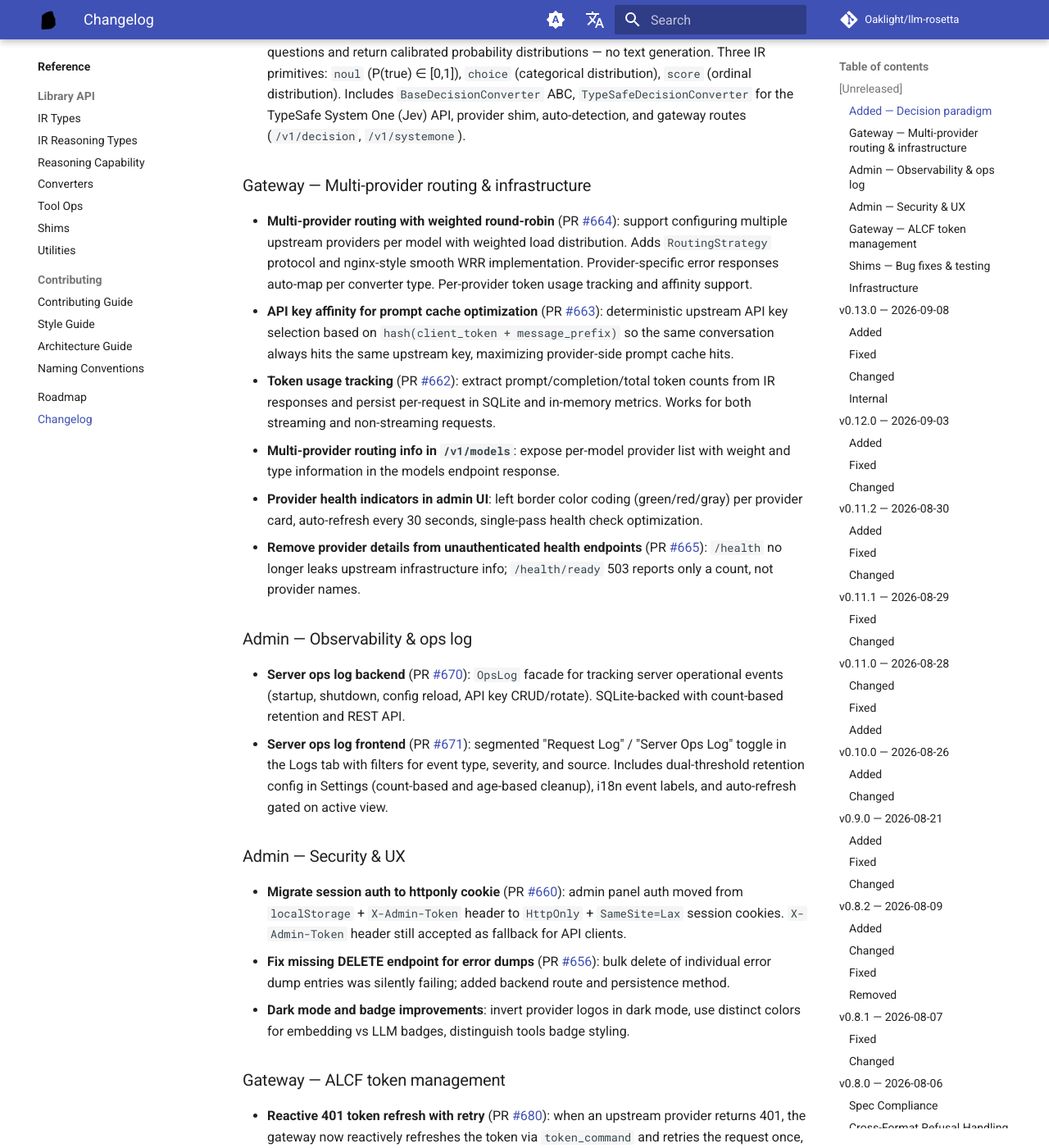
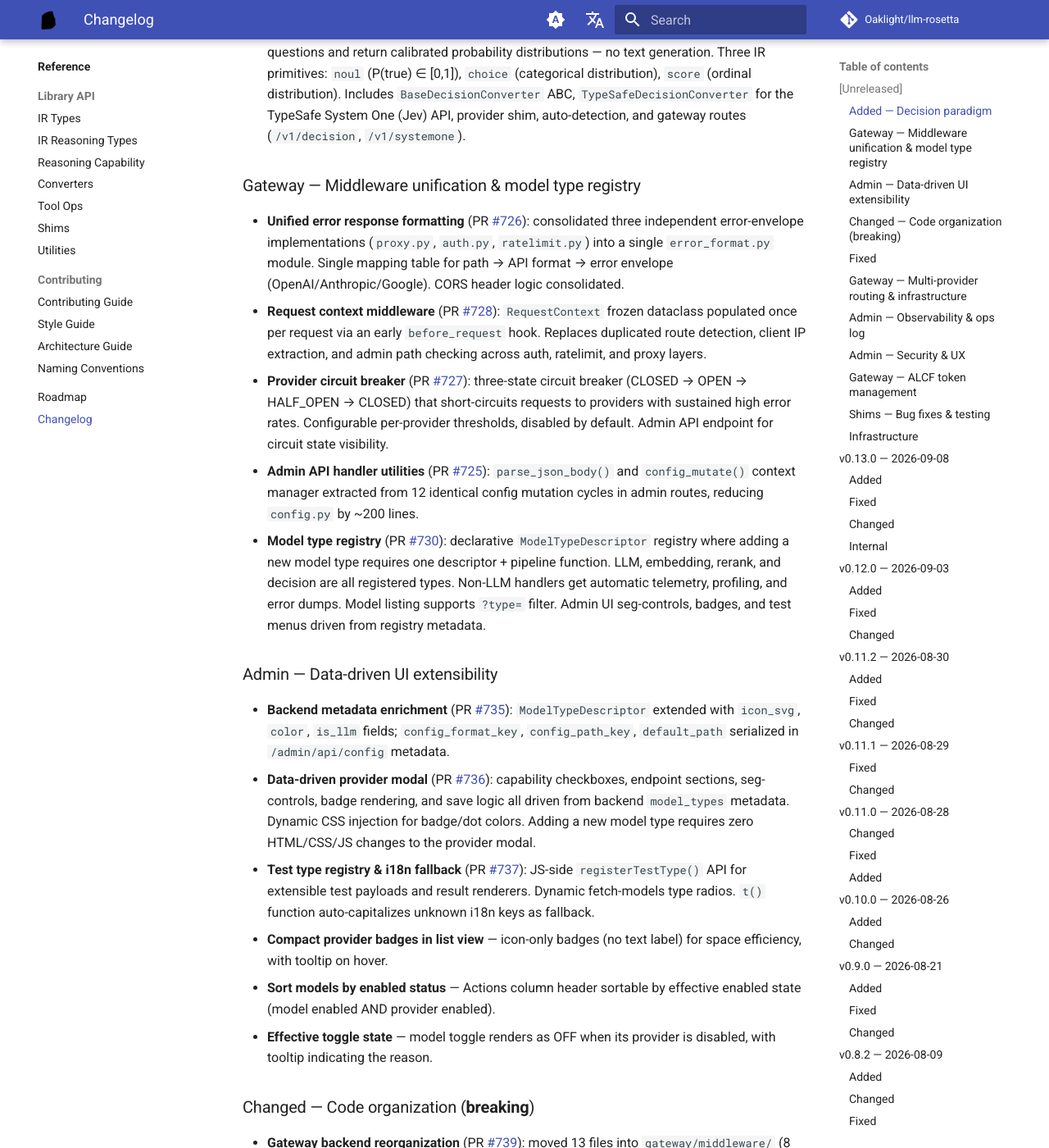
Before and after one commit to Oaklight/llm-rosetta, an MkDocs documentation site: the page built from docs/changelog.md, in a window 1280 px wide and 1400 px high, scrolled down 456 px. Shown: the whole window at 82% size. Built offline with MkDocs 1.6.1 and Material for MkDocs 9.7.7, drawn with Linux system fonts in a browser that asks for light colours; comment, search, counter and statistics services are not loaded; some of the changed text lies outside the part shown.

Commit message:
docs: add middleware epic, UI extensibility, and code reorganization to changelog

```diff
--- a/docs/changelog.md
+++ b/docs/changelog.md
@@ -11,6 +11,35 @@ All notable changes to LLM-Rosetta are documented here. This project follows [Ke
 ### Added — Decision paradigm
 
 - **Decision model paradigm** (PR [#705](https://github.com/Oaklight/llm-rosetta/pull/705)): new model category alongside chat, embedding, and rerank for probabilistic structured decisions. Decision models evaluate state against typed questions and return calibrated probability distributions — no text generation. Three IR primitives: `noul` (P(true) ∈ [0,1]), `choice` (categorical distribution), `score` (ordinal distribution). Includes `BaseDecisionConverter` ABC, `TypeSafeDecisionConverter` for the TypeSafe System One (Jev) API, provider shim, auto-detection, and gateway routes (`/v1/decision`, `/v1/systemone`).
+
+### Gateway — Middleware unification & model type registry
+
+- **Unified error response formatting** (PR [#726](https://github.com/Oaklight/llm-rosetta/pull/726)): consolidated three independent error-envelope implementations (`proxy.py`, `auth.py`, `ratelimit.py`) into a single `error_format.py` module. Single mapping table for path → API format → error envelope (OpenAI/Anthropic/Google). CORS header logic consolidated.
+- **Request context middleware** (PR [#728](https://github.com/Oaklight/llm-rosetta/pull/728)): `RequestContext` frozen dataclass populated once per request via an early `before_request` hook. Replaces duplicated route detection, client IP extraction, and admin path checking across auth, ratelimit, and proxy layers.
+- **Provider circuit breaker** (PR [#727](https://github.com/Oaklight/llm-rosetta/pull/727)): three-state circuit breaker (CLOSED → OPEN → HALF_OPEN → CLOSED) that short-circuits requests to providers with sustained high error rates. Configurable per-provider thresholds, disabled by default. Admin API endpoint for circuit state visibility.
+- **Admin API handler utilities** (PR [#725](https://github.com/Oaklight/llm-rosetta/pull/725)): `parse_json_body()` and `config_mutate()` context manager extracted from 12 identical config mutation cycles in admin routes, reducing `config.py` by ~200 lines.
+- **Model type registry** (PR [#730](https://github.com/Oaklight/llm-rosetta/pull/730)): declarative `ModelTypeDescriptor` registry where adding a new model type requires one descriptor + pipeline function. LLM, embedding, rerank, and decision are all registered types. Non-LLM handlers get automatic telemetry, profiling, and error dumps. Model listing supports `?type=` filter. Admin UI seg-controls, badges, and test menus driven from registry metadata.
+
+### Admin — Data-driven UI extensibility
+
+- **Backend metadata enrichment** (PR [#735](https://github.com/Oaklight/llm-rosetta/pull/735)): `ModelTypeDescriptor` extended with `icon_svg`, `color`, `is_llm` fields; `config_format_key`, `config_path_key`, `default_path` serialized in `/admin/api/config` metadata.
+- **Data-driven provider modal** (PR [#736](https://github.com/Oaklight/llm-rosetta/pull/736)): capability checkboxes, endpoint sections, seg-controls, badge rendering, and save logic all driven from backend `model_types` metadata. Dynamic CSS injection for badge/dot colors. Adding a new model type requires zero HTML/CSS/JS changes to the provider modal.
+- **Test type registry & i18n fallback** (PR [#737](https://github.com/Oaklight/llm-rosetta/pull/737)): JS-side `registerTestType()` API for extensible test payloads and result renderers. Dynamic fetch-models type radios. `t()` function auto-capitalizes unknown i18n keys as fallback.
+- **Compact provider badges in list view** — icon-only badges (no text label) for space efficiency, with tooltip on hover.
+- **Sort models by enabled status** — Actions column header sortable by effective enabled state (model enabled AND provider enabled).
+- **Effective toggle state** — model toggle renders as OFF when its provider is disabled, with tooltip indicating the reason.
+
+### Changed — Code organization (**breaking**)
+
+- **Gateway backend reorganization** (PR [#739](https://github.com/Oaklight/llm-rosetta/pull/739)): moved 13 files into `gateway/middleware/` (8 files) and `gateway/pipelines/` (5 files) subpackages.
+- **Admin JS reorganization** (PR [#738](https://github.com/Oaklight/llm-rosetta/pull/738)): moved 14 JS files into `js/core/`, `js/tabs/`, `js/components/` subdirectories.
+- **Removed backward-compat shims** (PR [#744](https://github.com/Oaklight/llm-rosetta/pull/744)): **breaking** — old flat import paths (`gateway.auth`, `gateway.embeddings`, etc.) no longer work. All imports must use canonical `gateway.middleware.*` / `gateway.pipelines.*` paths. Downstream projects must update imports (see `argo-proxy` [#179](https://github.com/Oaklight/argo-proxy/pull/179)).
+
+### Fixed
+
+- **Dark theme text visibility** — `--accent-on` CSS variable used for text on accent backgrounds (seg-controls, primary buttons, chips, login button) instead of hardcoded `#fff`, fixing invisible text on minimal dark theme.
+- **Test dropdown clipping** — test menu dropdown uses `position: fixed` with JS-computed positioning to avoid being clipped by table `overflow` container.
+- **Package data glob** — `pyproject.toml` updated from `js/*.js` to `js/**/*.js` to include JS files in subdirectories after reorganization.
 
 ### Gateway — Multi-provider routing & infrastructure
 
```
